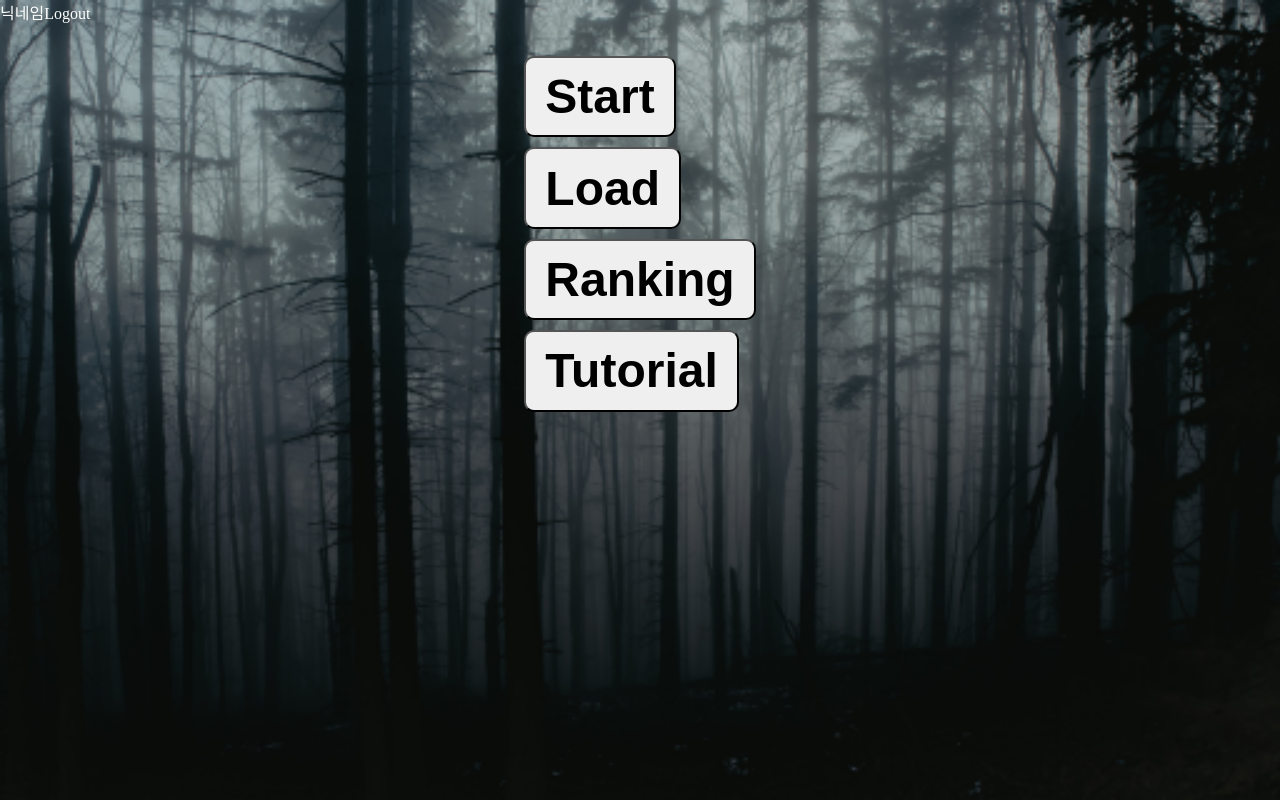
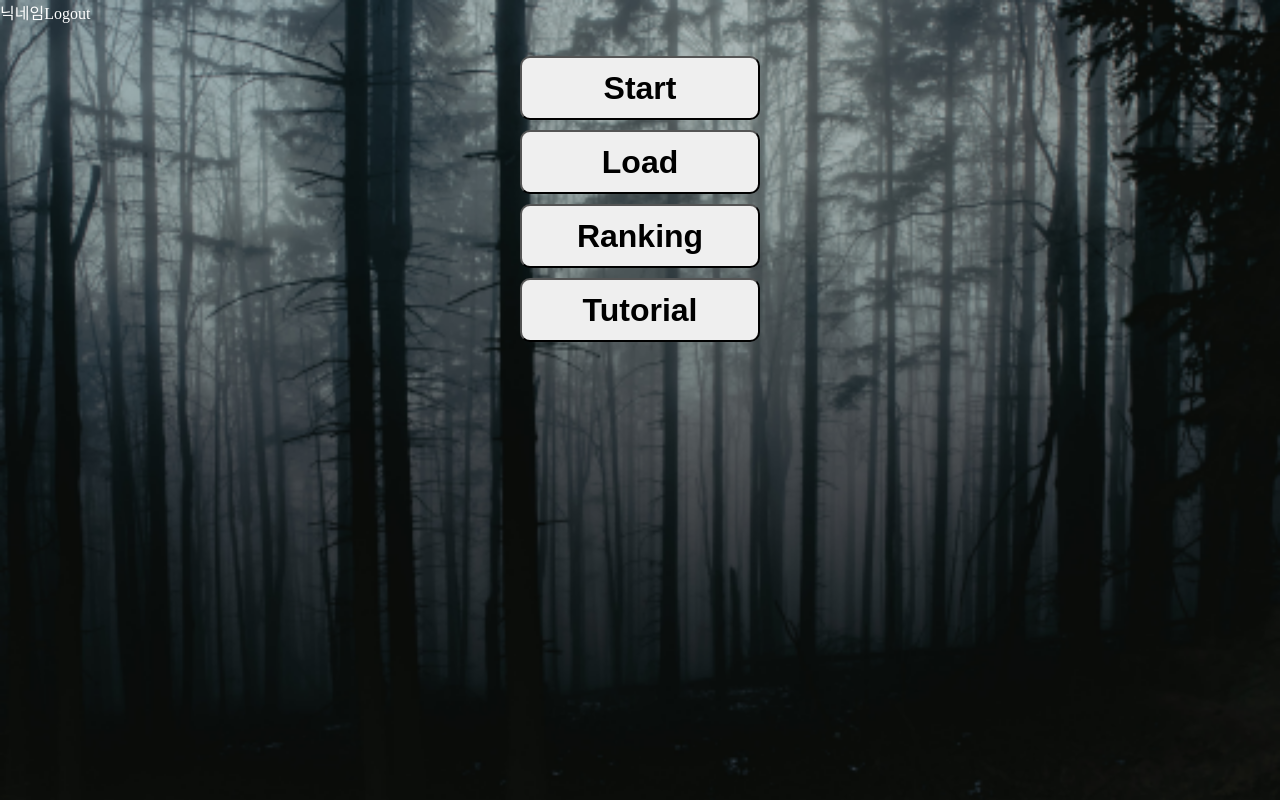
Before and after one commit to yujinSon/SDS, a React (Create React App) app in the folder frontend/: page / in a window 1280 px wide. Built offline with nearby package versions, Linux system fonts and the light colour scheme.

Commit message:
[FE][feat] 전투페이지 전투 패배 api 연결, 메인 페이지 버튼 컴포넌트 통일

```diff
--- a/frontend/src/components/common/Button.js
+++ b/frontend/src/components/common/Button.js
@@ -91,6 +91,8 @@ const SytledButton = styled.button`
   }
   &.lg-btn {
     padding: 0.7rem 1.2rem;
-    font-size: 3rem;
+    width: 15rem;
+    height: 4rem;
+    font-size: 2rem;
   }
 `;
--- a/frontend/src/constants/api.js
+++ b/frontend/src/constants/api.js
@@ -19,7 +19,8 @@ const api = function (type, options = {}) {
     playersTurn: ['/battle/player/1', 'post'],
     finishTurn: ['/api/battle/finished', 'put'],
 
-    // 전투 끝난 거 알려주는 api 하나 더 필요함
+    // 캐릭터 사망으로 전투 종료
+    endBattle: ['/battle/end', 'delete'],
 
     // 전투 승리 후 스텟 창
     changeStat: ['/api/battle/victory', 'put'],
--- a/frontend/src/pages/game/BattlePage.js
+++ b/frontend/src/pages/game/BattlePage.js
@@ -67,6 +67,21 @@ export default function BattlePage() {
     setNowTurn(turnOrder[nowIdx].pos);
     // console.log('현재 공격 pos', turnOrder[nowIdx]);
   }, [nowIdx]);
+
+  // 캐릭터, 빌런 전멸 여부 체크
+  useEffect(() => {
+    if (!characters | !monsters) return;
+    if (characters.length === 0) {
+      console.log('캐릭터 모두 사망함');
+      const [url, method] = api('endBattle');
+      const config = { url, method };
+      axios(config)
+        .then((res) => {
+          console.log('캐릭터 사망 response', res.data);
+        })
+        .catch((err) => {});
+    }
+  }, [characters, monsters]);
 
   // *** 빌런 공격 로직 및 캐릭터 사망 시 턴 넘김 logic ***
   useEffect(() => {
@@ -181,13 +196,14 @@ export default function BattlePage() {
           let healAmount = mySkill.value;
           // 전체 빌런에게 힐 스킬 적용
           if (mySkill.range === true) {
+            console.log('빌런의 전체 회복 스킬!!!');
             for (let monster of monsters) {
               monster.hp = min(monster.hp + healAmount, monster.maxHp);
             }
             // 빌런 한 마리에게 힐 스킬 적용
           } else {
             // 몬스터에서 피 가장 작은 애한테 힐 스킬 적용
-            console.log('빌런의 회복스킬이다~~~~~');
+            console.log('빌런의 단일 회복 스킬!!!');
             let minHpMonsterPos = -1;
             let minValue = 999999999;
             for (let monster of monsters) {
@@ -216,7 +232,6 @@ export default function BattlePage() {
   const [playerTurn, setPlayerTurn] = useState(0);
   const [selectedCh, setSelectedCh] = useState(null);
   const [selectedSkill, setSelectedSkill] = useState(null);
-  const [attackedMonster, setAttackedMonster] = useState(null);
 
   const clickCh = (ch) => {
     // 버프 주는 거임
```
